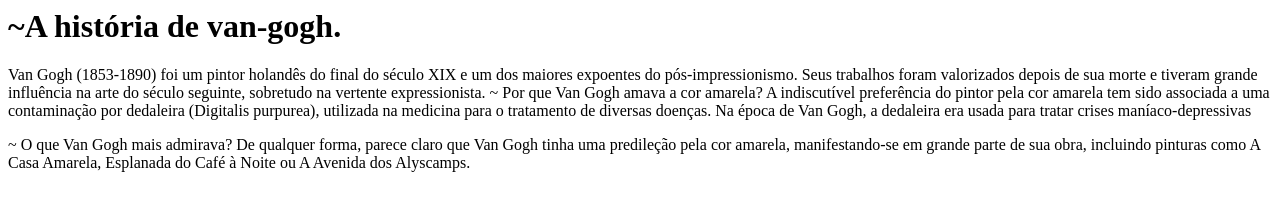
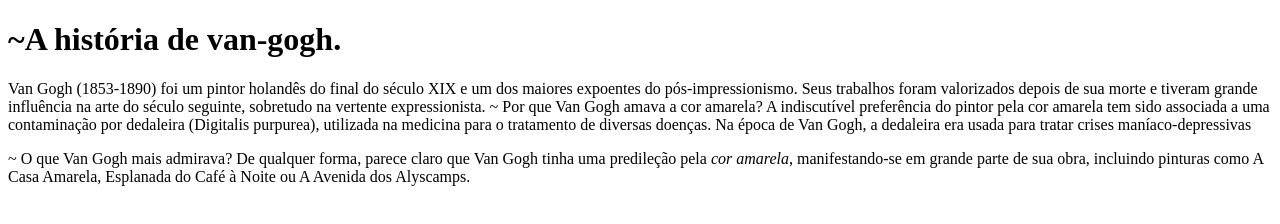
Before and after one commit to clarasilvavt/van-gogh, a plain HTML site: page index.html in a window 1280 px wide. Drawn offline with Linux system fonts and the light colour scheme.

Commit message:
adicionando cor

```diff
--- a/index.html
+++ b/index.html
@@ -1,4 +1,17 @@
-<h1>~A história de van-gogh.</h1>
+<!DOCTYPE html>
+<html lang="pt-br">
+    <head>
+        <meta charset="UTF-8">
+         <title>van gogh</title>
+         </head>
+
+         <body>
+
+
+
+
+
+<h1>~A história de <strong>van-gogh.</strong></h1>
 <p>Van Gogh (1853-1890) foi um pintor holandês do final do século XIX e um dos maiores expoentes do pós-impressionismo. Seus trabalhos foram valorizados
     depois de sua morte e tiveram grande influência na arte do século seguinte, sobretudo na vertente expressionista.
     ~ Por que Van Gogh amava a cor amarela?
@@ -6,5 +19,5 @@
     utilizada na medicina para o tratamento de diversas doenças. Na época de Van Gogh, a dedaleira era usada para tratar crises maníaco-depressivas</p>
 
 <p>~ O que Van Gogh mais admirava?
-    De qualquer forma, parece claro que Van Gogh tinha uma predileção pela cor amarela, manifestando-se em grande parte de sua obra,
+    De qualquer forma, parece claro que Van Gogh tinha uma predileção pela <em>cor amarela</em>, manifestando-se em grande parte de sua obra,
     incluindo pinturas como A Casa Amarela, Esplanada do Café à Noite ou A Avenida dos Alyscamps.</p>
```
